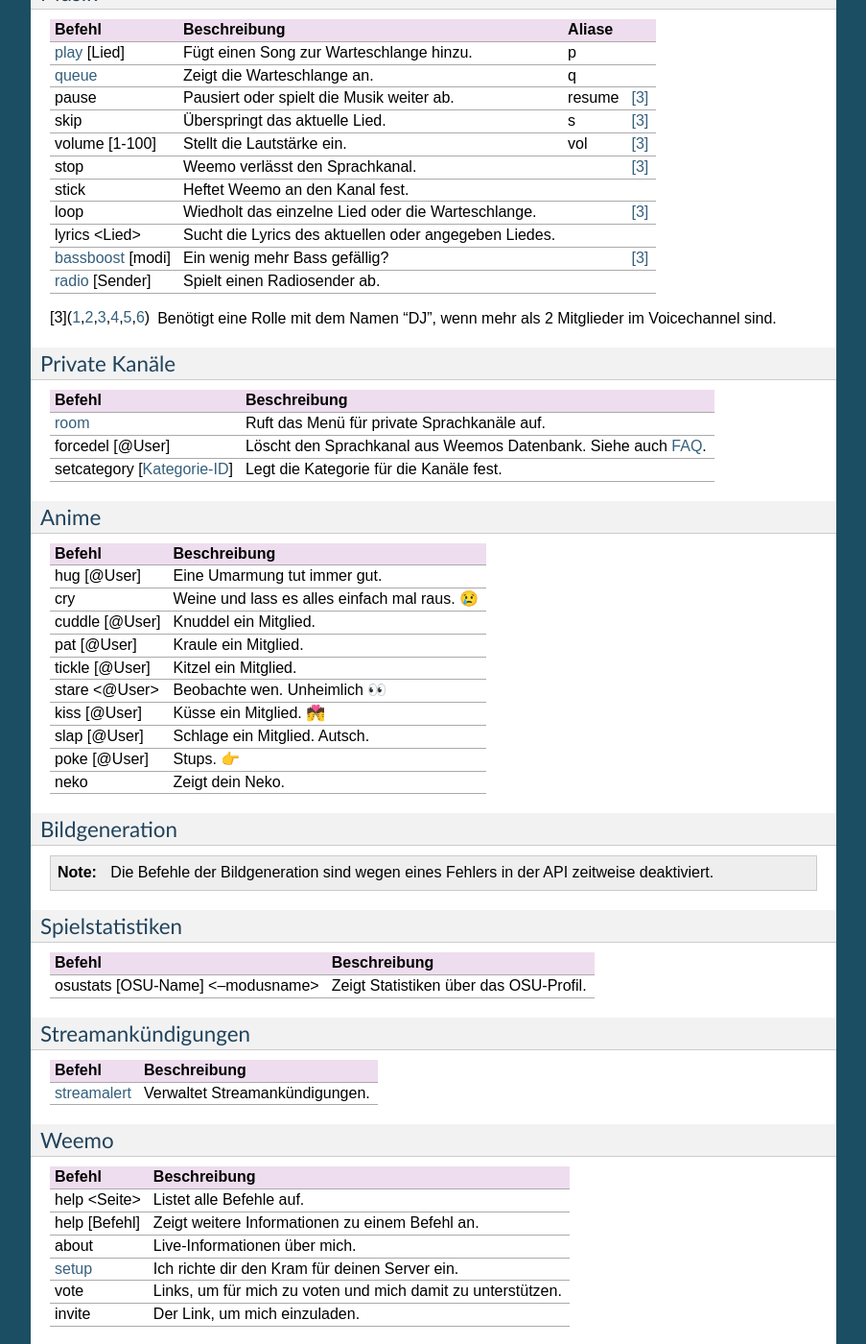
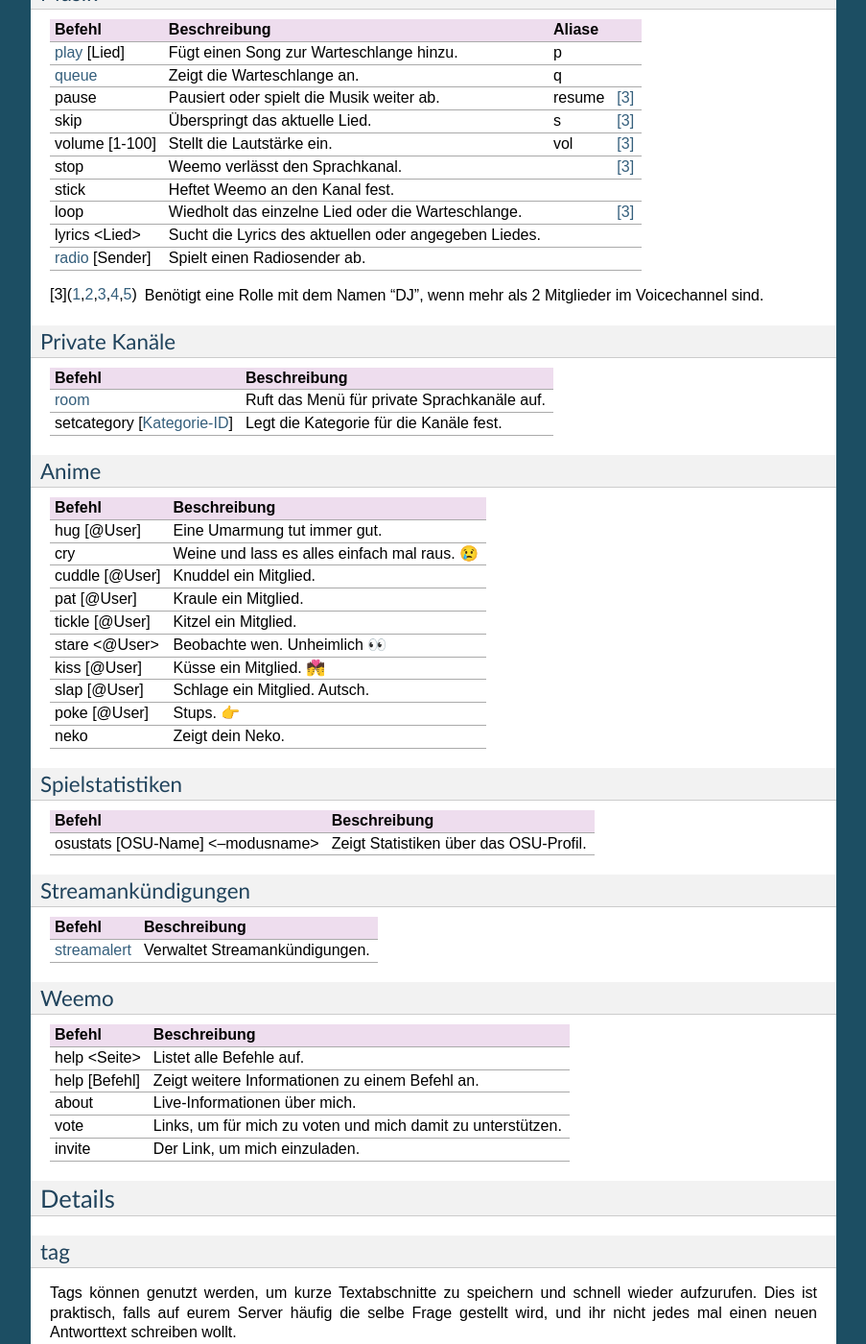
Before and after one commit to niborus/weemo-doc, a Sphinx documentation site: the page built from docs/befehle.rst, in a window 1280 px wide and 1400 px high, scrolled down 3189 px. Shown: the whole window at 96% size, without its empty margins (198-1101 px from the left). Built offline with Sphinx 7.4.7, drawn with Linux system fonts in a browser that asks for light colours.

Commit message:
Remove commands

```diff
--- a/docs/befehle.rst
+++ b/docs/befehle.rst
@@ -189,7 +189,6 @@
     "stick", "Heftet Weemo an den Kanal fest.", ""
     "loop", "Wiedholt das einzelne Lied oder die Warteschlange.", "", "[3]_"
     "lyrics <Lied>", "Sucht die Lyrics des aktuellen oder angegeben Liedes.", ""
-    "bassboost_ [modi]", "Ein wenig mehr Bass gefällig?", "", "[3]_"
     "radio_ [Sender]", "Spielt einen Radiosender ab.", ""
 
 .. [3] Benötigt eine Rolle mit dem Namen "DJ", wenn mehr als 2 Mitglieder im Voicechannel sind.
@@ -205,7 +204,6 @@
     :header: "Befehl", "Beschreibung"
 
     "room_", "Ruft das Menü für private Sprachkanäle auf."
-    "forcedel [@User]", "Löscht den Sprachkanal aus Weemos Datenbank. Siehe auch :ref:`FAQ<forcedel>`."
     "setcategory [:ref:`Kategorie-ID<id>`]", "Legt die Kategorie für die Kanäle fest."
 
 
@@ -227,11 +225,6 @@
     "slap [@User]", "Schlage ein Mitglied. Autsch."
     "poke [@User]", "Stups. |point|"
     "neko", "Zeigt dein Neko."
-
-Bildgeneration
-^^^^^^^^^^^^^^
-
-.. note:: Die Befehle der Bildgeneration sind wegen eines Fehlers in der API zeitweise deaktiviert.
 
 Spielstatistiken
 ^^^^^^^^^^^^^^^^
@@ -266,7 +259,6 @@
     "help <Seite>", "Listet alle Befehle auf."
     "help [Befehl]", "Zeigt weitere Informationen zu einem Befehl an."
     "about", "Live-Informationen über mich."
-    "setup_", "Ich richte dir den Kram für deinen Server ein."
     "vote", "Links, um für mich zu voten und mich damit zu unterstützen."
     "invite", "Der Link, um mich einzuladen."
 
```
